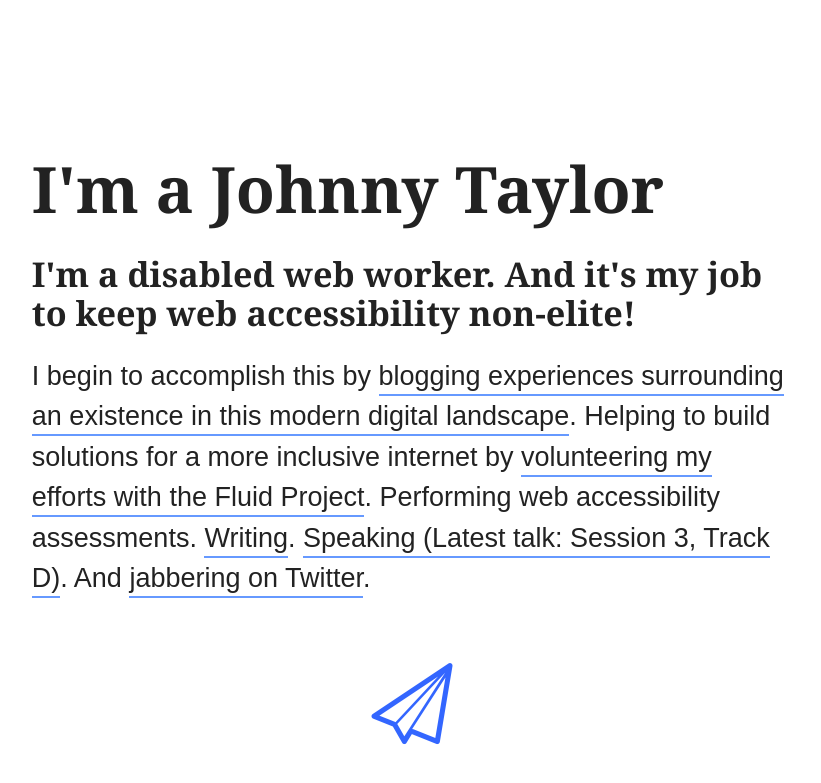
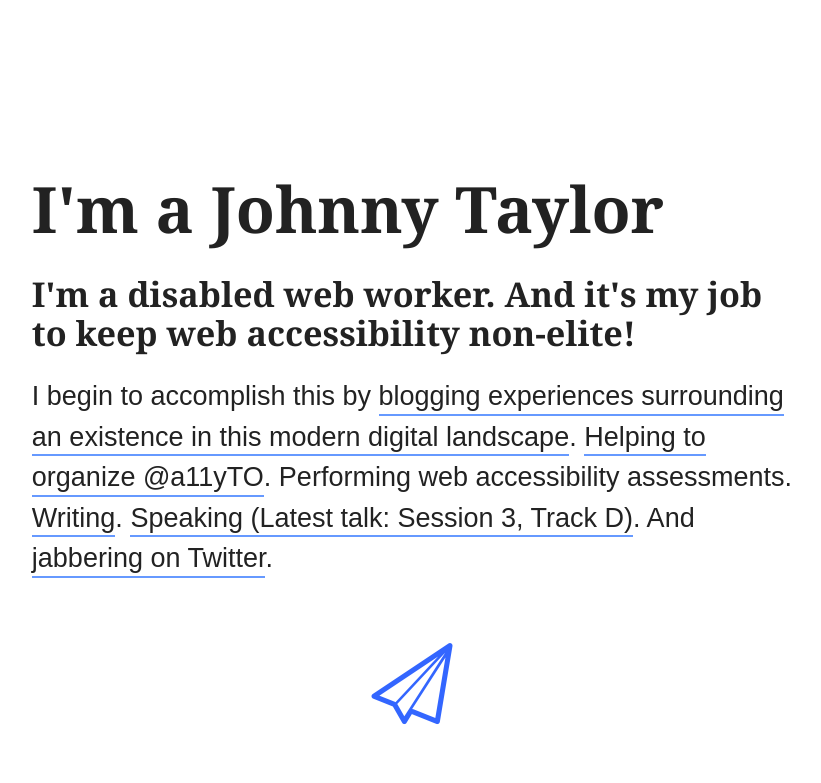
Before and after one commit to abledaccess/johnnydaux.org, a Jekyll site: the page built from index.md, in a window 1280 px wide. Shown: the top 783 px of the page, without its empty margins (228-1049 px from the left). Built offline with Jekyll 4.4.1, drawn with Linux system fonts in a browser that asks for light colours.

Commit message:
GH-PAGES: Updated copy

```diff
--- a/index.md
+++ b/index.md
@@ -11,4 +11,4 @@
 
 <p class="intro">I'm a disabled web worker. And it's my job to keep web accessibility non-elite!</p>
 
-I begin to accomplish this by [blogging experiences surrounding an existence in this modern digital landscape](https://abledaccess.com). Helping to build solutions for a more inclusive internet by [volunteering my efforts with the Fluid Project](http://fluidproject.org). Performing web accessibility assessments. [Writing](http://simplyaccessible.com/article/being-disabled-can-be-lame/). [Speaking (Latest talk: Session 3, Track D)](http://accessibilitycampto.org/schedule.php#pm1). And [jabbering on Twitter](https://twitter.com/abledaccess).
+I begin to accomplish this by [blogging experiences surrounding an existence in this modern digital landscape](https://abledaccess.com). [Helping to organize @a11yTO](https://twitter.com/a11yTO). Performing web accessibility assessments. [Writing](http://simplyaccessible.com/article/being-disabled-can-be-lame/). [Speaking (Latest talk: Session 3, Track D)](http://accessibilitycampto.org/schedule.php#pm1). And [jabbering on Twitter](https://twitter.com/abledaccess).
```
